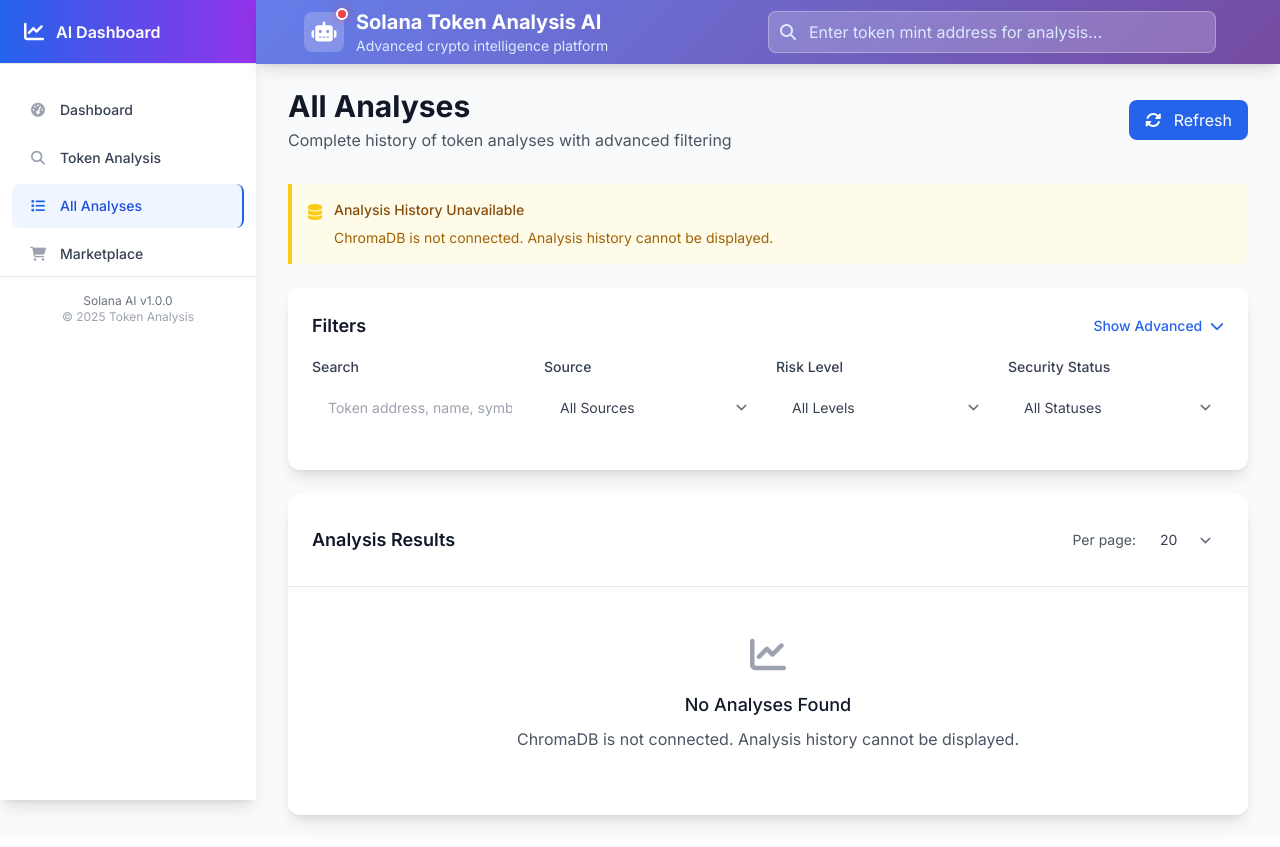
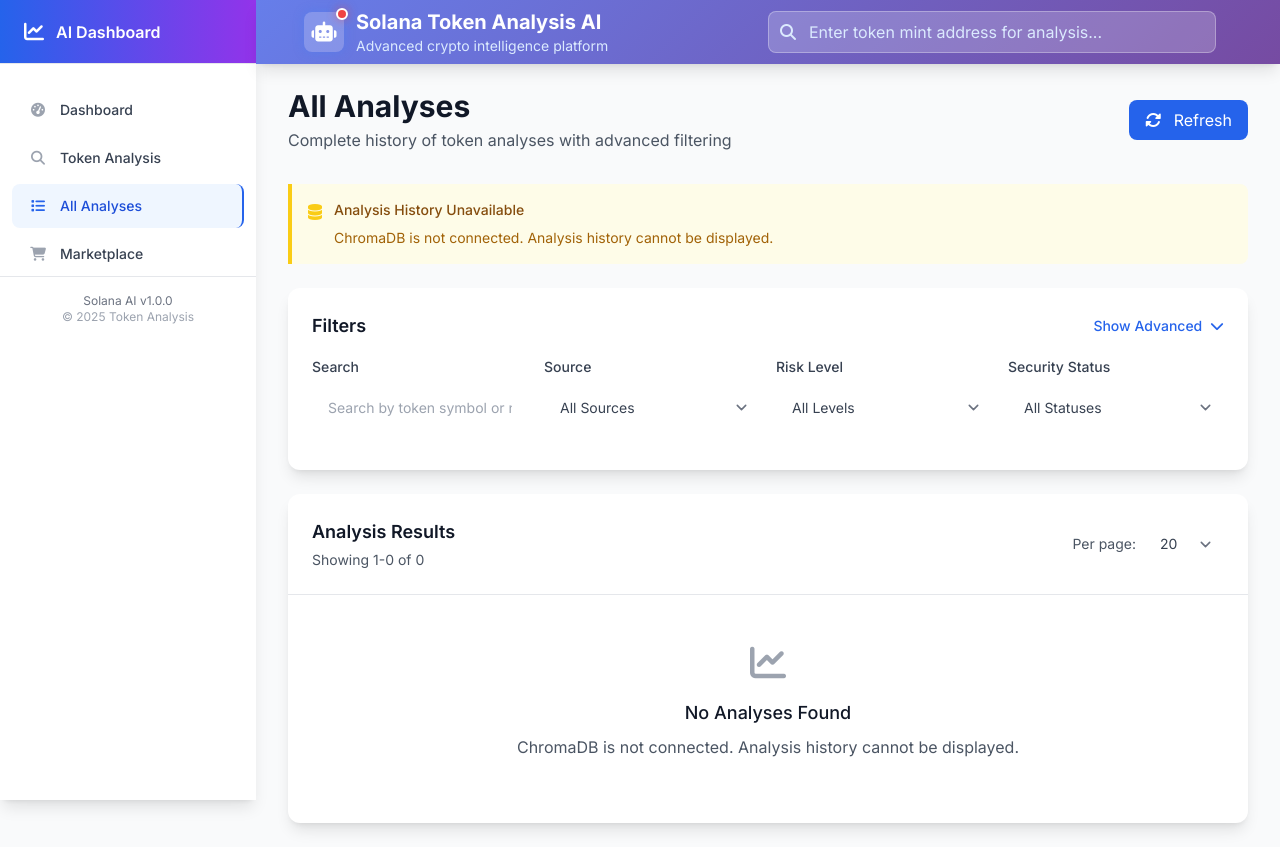
Before and after one commit to showe2/crypto-bot, a FastAPI app: page /analyses in a window 1280 px wide. Run offline with FastAPI, Linux system fonts and the light colour scheme; data that the repository does not hold is empty; parts of the project's set-up code (start-up, migrations or seed data) failed here and were passed over; some libraries are stand-ins or nearby versions.

Commit message:
Add files via upload

```diff
--- a/templates/pages/analyses.html
+++ b/templates/pages/analyses.html
@@ -1,6 +1,6 @@
 {% extends "base.html" %} {% block title %}All Analyses - Solana AI{% endblock
 %} {% block content %}
-<div x-data="analysesData()" x-init="loadAnalyses()">
+<div x-data="analysesData()" x-init="init()">
   <!-- Page Header -->
   <div class="mb-8">
     <div class="flex items-center justify-between">
@@ -81,7 +81,7 @@
           type="text"
           x-model="filters.search"
           @input="debouncedSearch()"
-          placeholder="Token address, name, symbol..."
+          placeholder="Search by token symbol or name..."
           class="form-input"
         />
       </div>
@@ -484,13 +484,21 @@
 <script>
   function analysesData() {
     return {
-      isLoading: false,
+      // Initialize all required properties
       analyses: [],
-      pagination: null,
+      perPage: 20, // Add this line
       chromaDbAvailable: false,
       showAdvancedFilters: false,
-      perPage: 20,
-
+      isLoading: false,
+      hasActiveFilters: false,
+      pagination: {
+        page: 1,
+        total_pages: 1,
+        total_items: 0,
+        has_prev: false,
+        has_next: false,
+        per_page: 20, // Also set it here for consistency
+      },
       filters: {
         search: "",
         source_event: "",
@@ -500,7 +508,40 @@
         date_to: "",
       },
 
-      searchTimeout: null,
+      init() {
+        // Load initial data
+        this.loadAnalyses();
+
+        // Initialize search debounce
+        this.debouncedSearch = debounce(() => {
+          if (this.filters && typeof this.filters.search !== "undefined") {
+            this.handleSearch(this.filters.search);
+          }
+        }, 300);
+      },
+
+      async handleSearch(query = "") {
+        this.isLoading = true;
+        try {
+          const searchTerm = (query || "").toLowerCase().trim();
+
+          if (!searchTerm) {
+            await this.loadAnalyses();
+            return;
+          }
+
+          // Filter analyses by symbol or name
+          this.analyses = this.analyses.filter((analysis) => {
+            const symbol = (analysis.token_symbol || "").toLowerCase();
+            const name = (analysis.token_name || "").toLowerCase();
+            return symbol.includes(searchTerm) || name.includes(searchTerm);
+          });
+        } catch (error) {
+          console.error("Search failed:", error);
+        } finally {
+          this.isLoading = false;
+        }
+      },
 
       async loadAnalyses(page = 1) {
         this.isLoading = true;
@@ -544,12 +585,43 @@
         this.loadAnalyses(1); // Reset to first page when filtering
       },
 
-      debouncedSearch() {
-        clearTimeout(this.searchTimeout);
-        this.searchTimeout = setTimeout(() => {
-          this.applyFilters();
-        }, 500);
+      async searchAnalyses(query = "") {
+        this.isLoading = true;
+        try {
+          // If no query, reload all analyses
+          if (!query.trim()) {
+            await this.loadAnalyses();
+            return;
+          }
+
+          const params = new URLSearchParams({
+            search: query.trim(),
+            page: "1",
+            per_page: this.perPage.toString(),
+          });
+
+          const response = await fetch(`/api/analyses?${params}`);
+          const data = await response.json();
+
+          this.analyses = data.analyses || [];
+          this.pagination = data.pagination || null;
+        } catch (error) {
+          console.error("Search failed:", error);
+          this.showNotification(
+            "error",
+            "Search Failed",
+            "Failed to search analyses"
+          );
+        } finally {
+          this.isLoading = false;
+        }
       },
+
+      debouncedSearch: debounce(function () {
+        if (typeof this.filters.search === "string") {
+          this.searchAnalyses(this.filters.search);
+        }
+      }, 300),
 
       clearFilters() {
         this.filters = {
@@ -859,7 +931,13 @@
                       }</code>
                       ${
                         analysis.mint
-                        ? `<button onclick="copyToClipboardManual('${analysis.mint}')" class="ml-2 px-3 py-1 bg-blue-500 text-white rounded text-sm hover:bg-blue-600">Copy</button>`
+                          ? `<button
+                          onclick="copyToClipboardManual('${analysis.mint}')"
+                          class="ml-2 px-3 py-1 bg-blue-600 text-white rounded-lg text-sm hover:bg-blue-700 transition-colors"
+                        >
+                          <i class="fas fa-copy mr-1"></i>
+                          Copy Address
+                        </button>`
                           : ""
                       }
                     </div>
@@ -972,6 +1050,19 @@
     };
   }
 
+  // Debounce helper function
+  function debounce(func, wait) {
+    let timeout;
+    return function executedFunction(...args) {
+      const later = () => {
+        clearTimeout(timeout);
+        func(...args);
+      };
+      clearTimeout(timeout);
+      timeout = setTimeout(later, wait);
+    };
+  }
+
   // Global functions for popup
   window.closeAnalysisPopupManual = function () {
     const popup = document.getElementById("analysis-popup");
```
Lines whose indentation alone changed are shown as unchanged.
